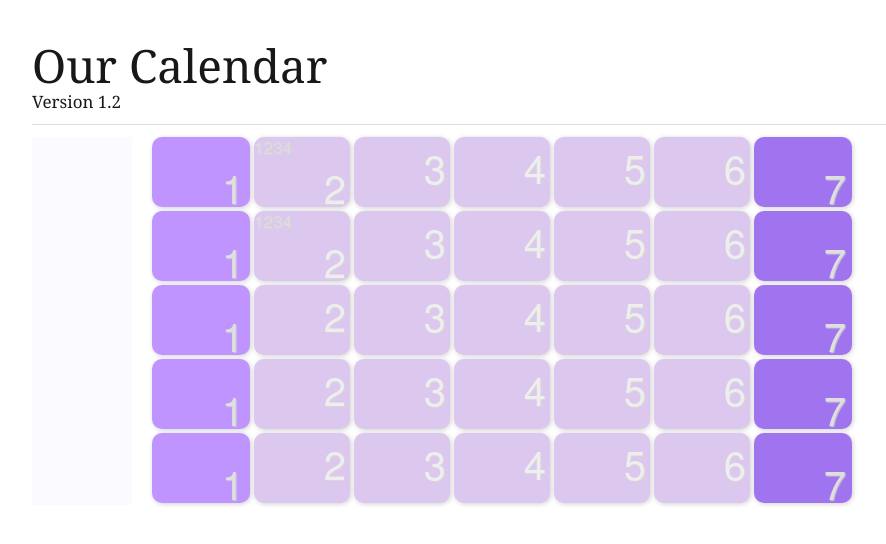
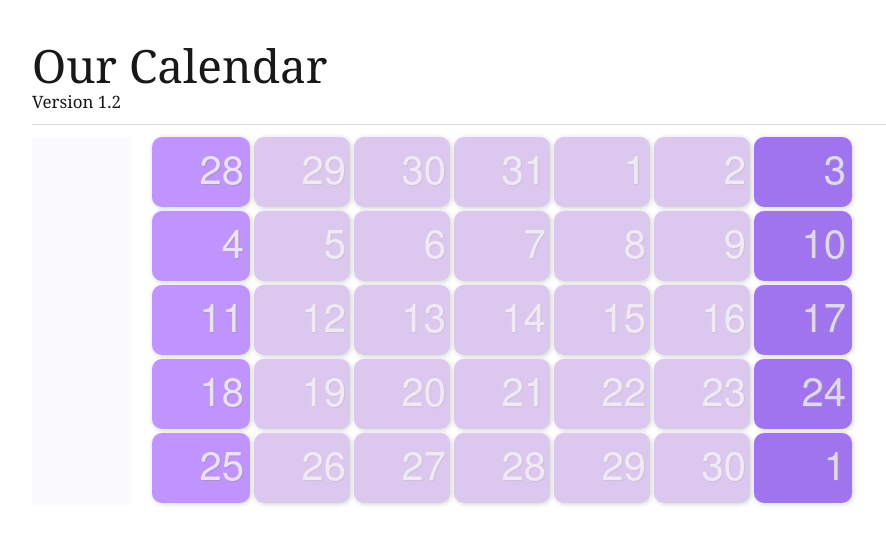
Before and after one commit to l04m33/yCalendar, a plain HTML site: page ycalendar/static/calendar.html in a window 1280 px wide. Shown: the whole page, without its empty margins (138-1024 px from the left). Drawn offline with Linux system fonts and the light colour scheme.

Commit message:
*) populate the date cells dynamically

```diff
--- a/ycalendar/static/calendar.html
+++ b/ycalendar/static/calendar.html
@@ -59,7 +59,7 @@
             <br />
 		</div>
 
-		<div class="fourteen columns">
+		<div class="fourteen columns" id="cells-area">
             <div class="cells-column">
                 <div class="left-cell"> <span class="date">1</span> </div>
                 <div class="left-cell"> <span class="date">1</span> </div>
@@ -117,8 +117,10 @@
             </div>
 
             <div id="details">
+                <!--
                 <span style="float:left;width:95px;">lalala</span>
                 <span style="float:left;width:95px;">hahaha</span>
+                -->
             </div>
 
 		</div>
--- a/ycalendar/static/js/calendar.js
+++ b/ycalendar/static/js/calendar.js
@@ -16,7 +16,56 @@ function cell_on_click() {
 }
 
 
+function populate_cells() {
+    var i;
+    var cells_area = $("#cells-area");
+
+    cells_area.empty();
+    for(i = 0; i < 7; i++) {
+        var col_id = "col-" + i;
+        var new_col = $('<div class="cells-column" id="' + col_id + '" />');
+
+        cells_area.append(new_col)
+    }
+
+    var now = moment();
+    var first_day_of_month = moment().startOf("month");
+    var first_day_of_page = first_day_of_month.clone().subtract("days", first_day_of_month.day());
+    var last_day_of_month = moment().endOf("month");
+    var last_day_of_page = last_day_of_month.clone().add("days", 6 - last_day_of_month.day());
+
+    var cur_day = first_day_of_page.clone();
+    var cell_class,
+        container,
+        new_cell,
+        new_date_span;
+
+    while (cur_day.toDate() < last_day_of_page) {
+        switch (cur_day.day()) {
+        case 0:
+            cell_class = "left-cell";
+            break;
+        case 6:
+            cell_class = "right-cell";
+            break;
+        default:
+            cell_class = "cell";
+            break;
+        }
+
+        container = $("#col-" + cur_day.day());
+        new_cell = $('<div class="' + cell_class + '" />');
+        new_date_span = $('<span class="date">' + cur_day.date() + '</span>');
+        new_cell.append(new_date_span);
+        container.append(new_cell);
+
+        cur_day.add("days", 1);
+    }
+}
+
+
 $(document).ready(function() {
+    populate_cells();
     $("#details").hide();
     $(".cell").bind("click", cell_on_click);
     $(".left-cell").bind("click", cell_on_click);
--- a/ycalendar/static/stylesheets/layout.css
+++ b/ycalendar/static/stylesheets/layout.css
@@ -34,8 +34,9 @@
     }
 
     .cell .date {
-        color:          #eeeeee;
-        text-shadow:    1px 1px 1px #d7d7d7;
+        opacity:        0.6;
+        color:          #ffffff;
+        text-shadow:    1px 1px 1px #c0c0c0;
         float:          left;
         font-size:      40px;
         line-height:    60px;
@@ -56,11 +57,12 @@
     }
 
     .left-cell .date, .right-cell .date {
-        color:          #dfdfdf;
-        text-shadow:    1px 1px 1px #cacaca;
+        opacity:        0.7;
+        color:          #ffffff;
+        text-shadow:    1px 1px 1px #999999;
         float:          left;
         font-size:      40px;
-        line-height:    100px;
+        line-height:    60px;
         text-align:     right;
         width:          92px;
         font-family:    "HelveticaNeue", "Helvetica Neue", Helvetica, Arial, sans-serif;
```
